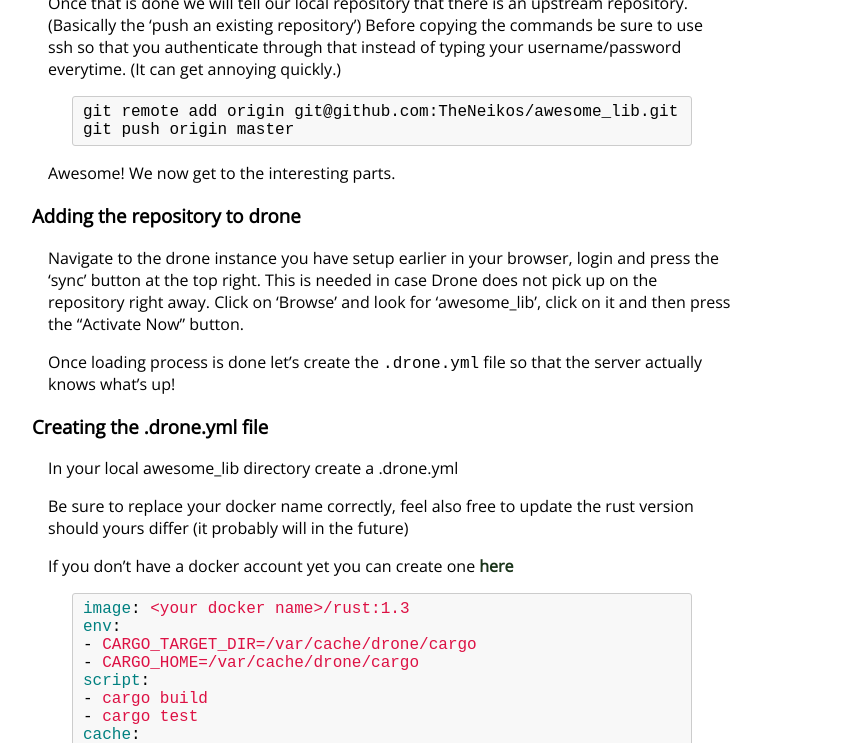
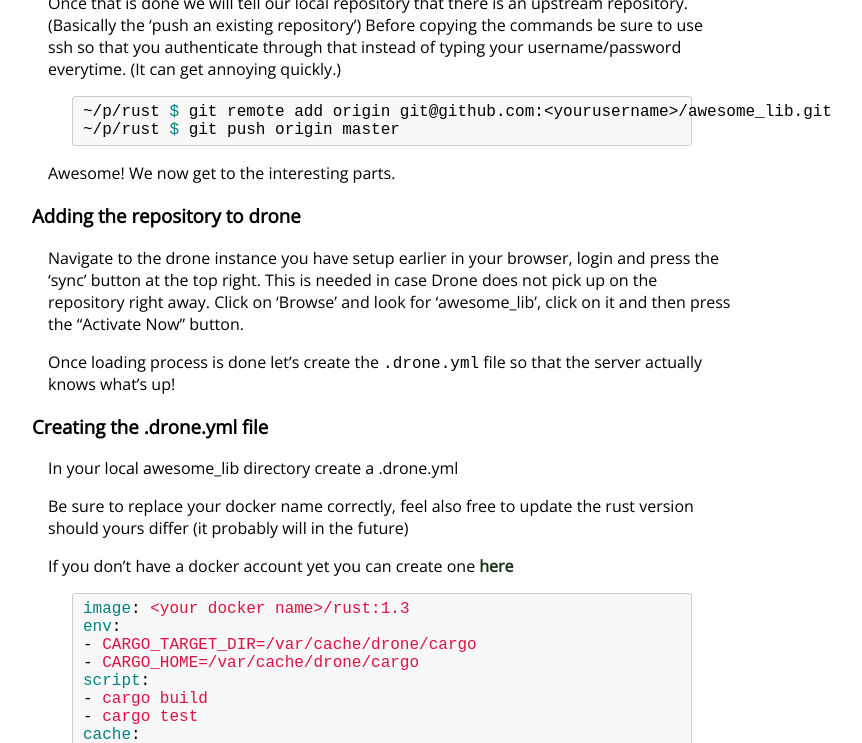
Before and after one commit to TheNeikos/TheNeikos.github.io, a Jekyll site: the page built from _posts/2015-10-21-Continuous_integration_with_Github_Drone_and_Rust.md, in a window 1280 px wide and 900 px high, scrolled down 2527 px, cut to the strip 157-900 px from the top of the window. Shown: the whole strip, without its empty margins (258-1120 px from the left). Built offline with Jekyll 4.4.1, drawn with Linux system fonts in a browser that asks for light colours; Markdown is read by kramdown in place of the engine named in the settings.

Commit message:
Fix git remote command

```diff
--- a/_posts/2015-10-21-Continuous_integration_with_Github_Drone_and_Rust.md
+++ b/_posts/2015-10-21-Continuous_integration_with_Github_Drone_and_Rust.md
@@ -122,8 +122,8 @@ that instead of typing your username/password everytime. (It can get annoying
 quickly.)
 
 {% highlight bash %}
-git remote add origin git@github.com:TheNeikos/awesome_lib.git
-git push origin master
+~/p/rust $ git remote add origin git@github.com:<yourusername>/awesome_lib.git
+~/p/rust $ git push origin master
 {% endhighlight %}
 
 Awesome! We now get to the interesting parts.
```
